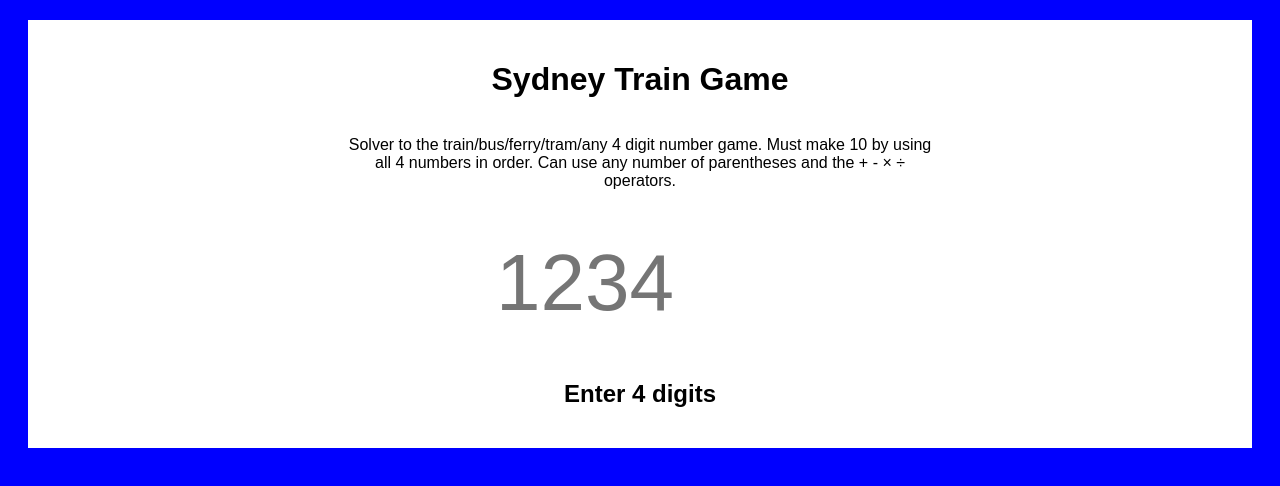
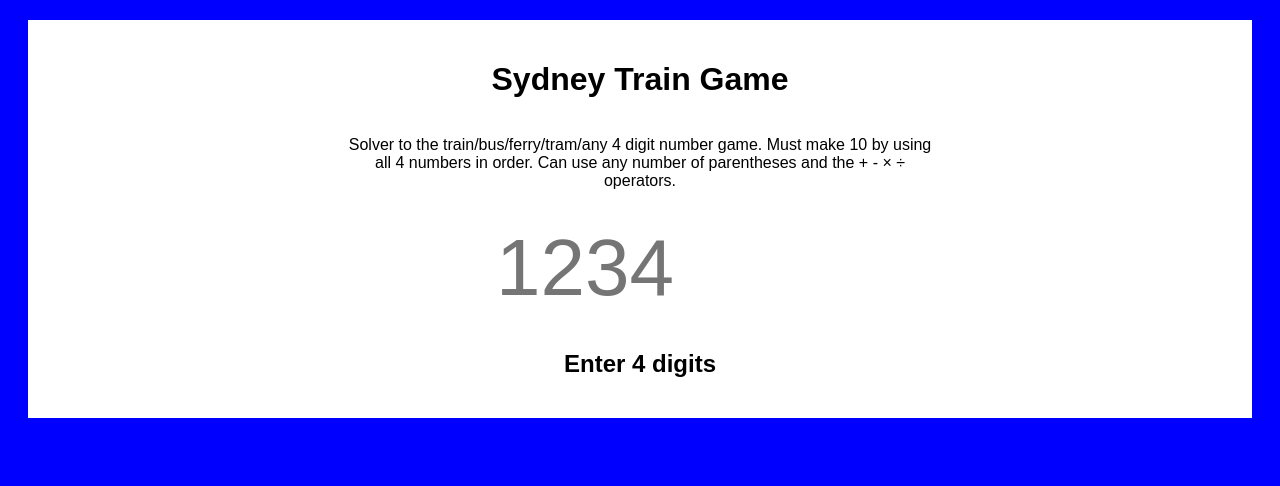
Before and after one commit to Raymond-Su/Sydney-Train-Game, a React (Create React App) app in the folder client/: page / in a window 1280 px wide. Shown: the top 486 px of the page. Built offline with nearby package versions, Linux system fonts and the light colour scheme.

Commit message:
style: changed margins of puzzle

```diff
--- a/client/src/components/container/container.css
+++ b/client/src/components/container/container.css
@@ -3,4 +3,6 @@
   padding: 20px;
   font-family: Arial, Helvetica, sans-serif;
   background-color: white;
+  display: flex;
+  flex-direction: column;
 }
--- a/client/src/components/puzzle/puzzle.css
+++ b/client/src/components/puzzle/puzzle.css
@@ -6,12 +6,10 @@
   border-radius: 10px;
   border-width: 1px;
   outline: none;
-  padding: 15px;
   font-size: 5em;
   color: blue;
   caret-color: blue;
-  position: relative;
-  margin: auto;
+  padding: 15px 20px;
   background-color: inherit;
 }
 
@@ -27,7 +25,8 @@
 }
 
 .puzzle-form {
-  padding: 15px 30px;
+  box-sizing: border-box;
+  align-self: center;
 }
 
 .content-message {
```
